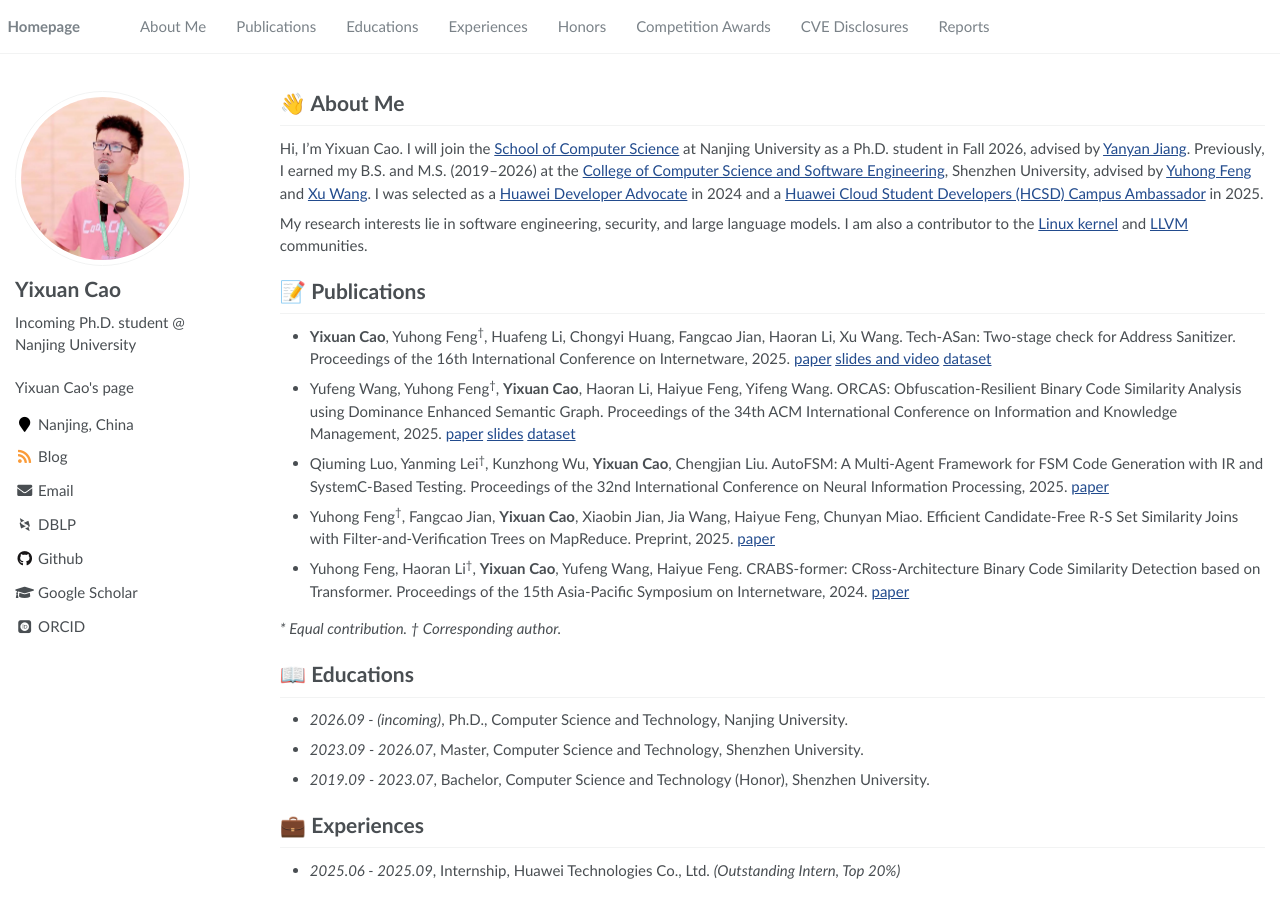
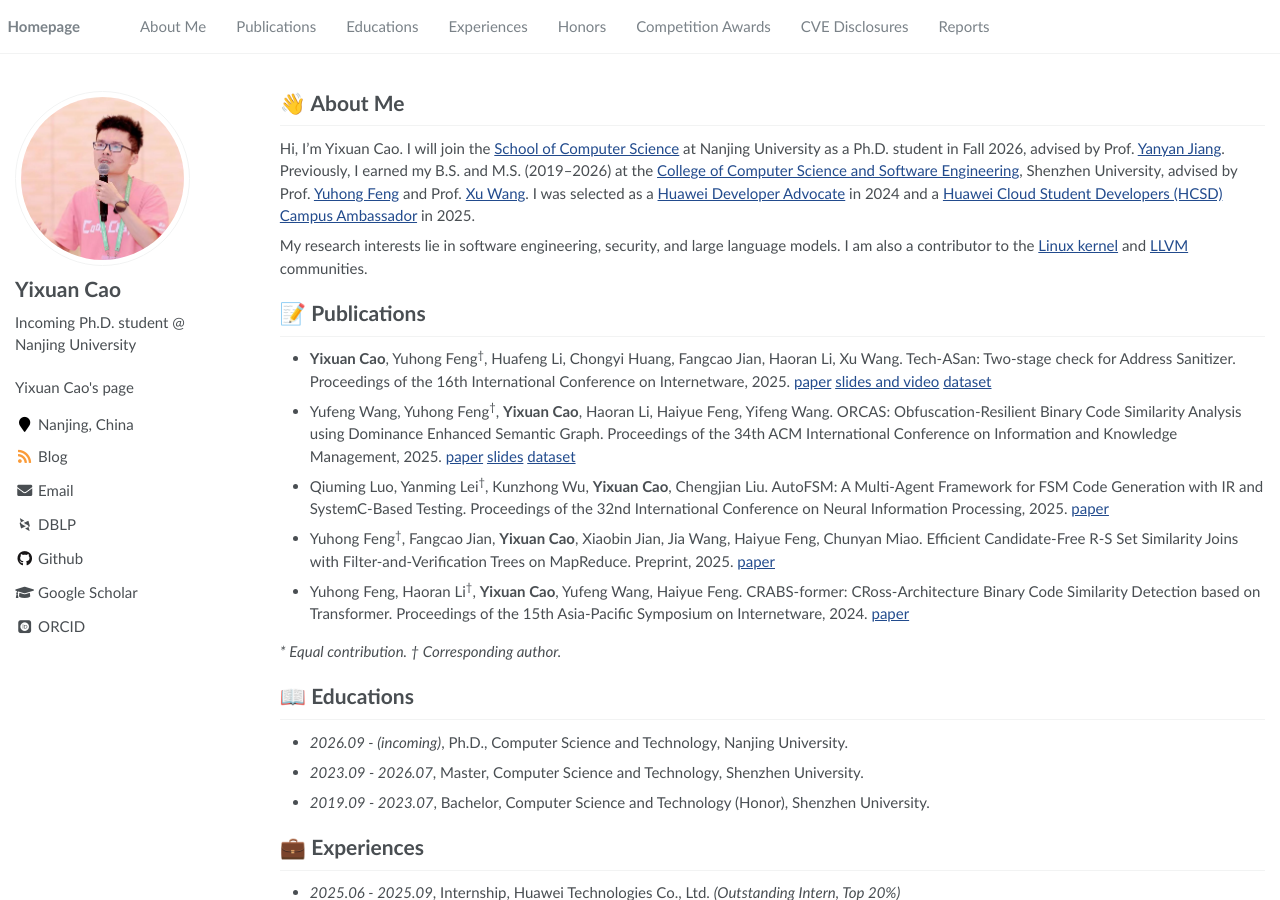
Before and after one commit to Cao-Wuhui/Cao-Wuhui.github.io, a Jekyll site: the page built from _pages/about.md, in a window 1280 px wide and 900 px high. Built offline with Jekyll 4.4.1, drawn with Linux system fonts in a browser that asks for light colours; some web fonts are replaced.

Commit message:
Add Prof. title to advisor names

```diff
--- a/_pages/about.md
+++ b/_pages/about.md
@@ -19,7 +19,7 @@ redirect_from:
 
 
 # 👋 About Me
-Hi, I’m Yixuan Cao. I will join the [School of Computer Science](https://cs.nju.edu.cn/cs_en/main.htm) at Nanjing University as a Ph.D. student in Fall 2026, advised by [Yanyan Jiang](https://ics.nju.edu.cn/~jyy). Previously, I earned my B.S. and M.S. (2019–2026) at the [College of Computer Science and Software Engineering](https://csse.szu.edu.cn/), Shenzhen University, advised by [Yuhong Feng](https://scholar.google.com/citations?user=29WXQ_sAAAAJ) and [Xu Wang](https://scholar.google.com/citations?user=XNDHhIEAAAAJ). I was selected as a [Huawei Developer Advocate](https://developer.huawei.com/home/program/advocates/member/7f07f1011f7d48b0bc989f8712919d79) in 2024 and a [Huawei Cloud Student Developers (HCSD) Campus Ambassador](https://developer.huaweicloud.com/program/hcsd/personal?applicationId=046f0ef1ac31471f84b97acadc709be5) in 2025.
+Hi, I’m Yixuan Cao. I will join the [School of Computer Science](https://cs.nju.edu.cn/cs_en/main.htm) at Nanjing University as a Ph.D. student in Fall 2026, advised by Prof. [Yanyan Jiang](https://ics.nju.edu.cn/~jyy). Previously, I earned my B.S. and M.S. (2019–2026) at the [College of Computer Science and Software Engineering](https://csse.szu.edu.cn/), Shenzhen University, advised by Prof. [Yuhong Feng](https://scholar.google.com/citations?user=29WXQ_sAAAAJ) and Prof. [Xu Wang](https://scholar.google.com/citations?user=XNDHhIEAAAAJ). I was selected as a [Huawei Developer Advocate](https://developer.huawei.com/home/program/advocates/member/7f07f1011f7d48b0bc989f8712919d79) in 2024 and a [Huawei Cloud Student Developers (HCSD) Campus Ambassador](https://developer.huaweicloud.com/program/hcsd/personal?applicationId=046f0ef1ac31471f84b97acadc709be5) in 2025.
 
 My research interests lie in software engineering, security, and large language models. I am also a contributor to the [Linux kernel](https://git.kernel.org/pub/scm/linux/kernel/git/next/linux-next.git/log/?qt=author&q=caoyixuan2019) and [LLVM](https://github.com/llvm/llvm-project/pulls?q=is%3Apr+author%3ACao-Wuhui) communities.
 
```
